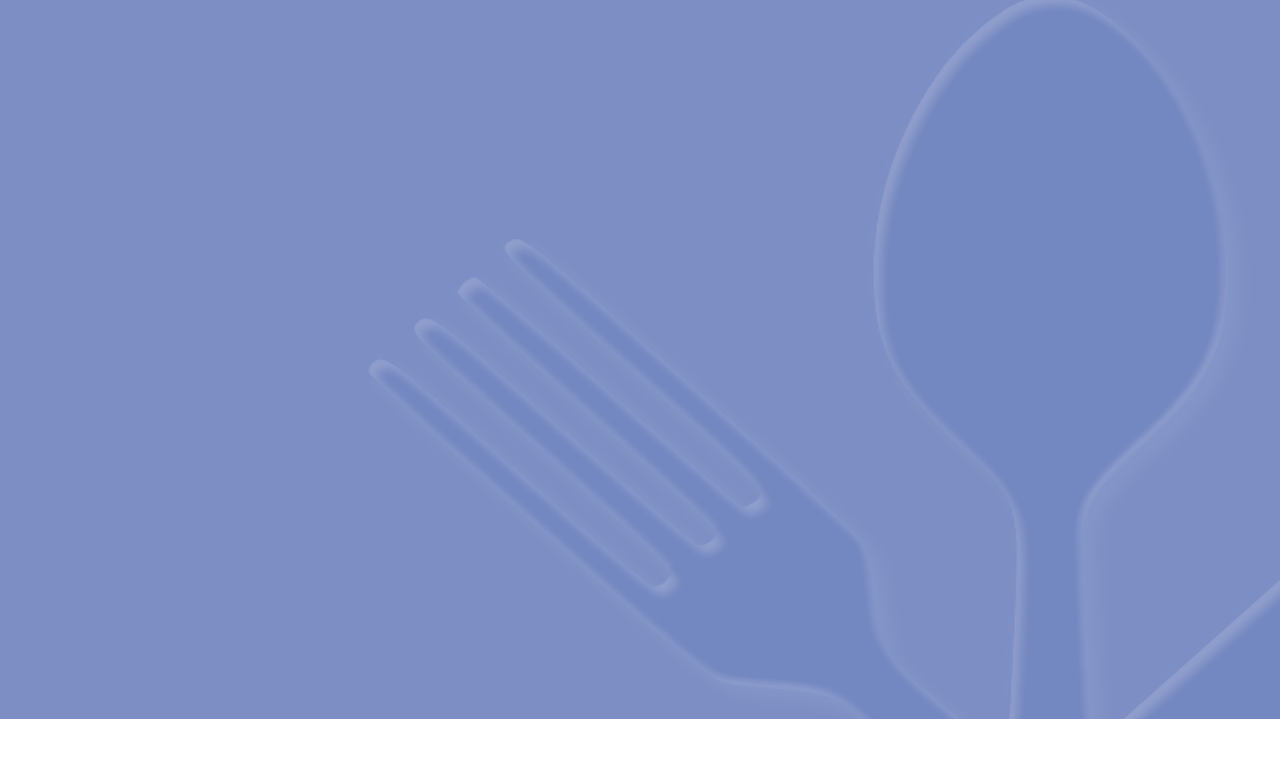
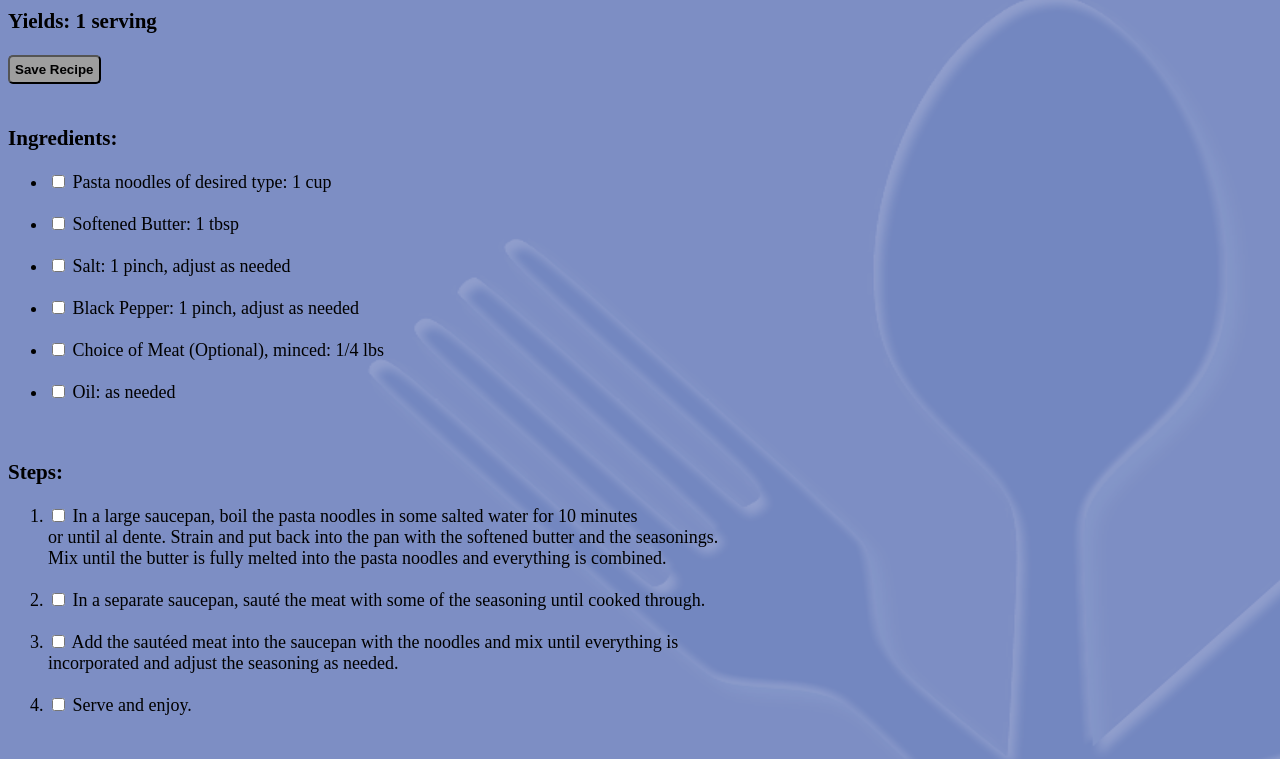
Before and after one commit to RushoBinnabi/RushoBinnabi.github.io, a plain HTML site: page butteredNoodles.html in a window 1280 px wide. Shown: the part 81-840 px from the top of the page. Before the commit the page ends 800 px from the top, so only its background shows below. Drawn offline with Linux system fonts and the light colour scheme; grey boxes are pictures that could not be loaded.

Commit message:
finished the buttered noodles recipe and updated the egg salad sandwich recipe.

```diff
--- a/butteredNoodles.html
+++ b/butteredNoodles.html
@@ -1,14 +1,99 @@
+<!--
+    Name: Rusho Binnabi
+    Date: 2/12/2024
+    Project: Website - Buttered Noodles Recipe
+-->
+
+<!-- this eggSaladSandwich html file contains the html for the egg salad sandwich recipe. -->
+
 <!DOCTYPE html>
 <html lang="en">
 <head>
     <meta charset="UTF-8">
     <title>Buttered Noodles</title>
-    <link rel="stylesheet" href="styles.css">
-    <link rel="stylesheet" type="text/css" href="hideButtons.css" media="print">
-    <link rel="icon" href="icons\icon.ico">
+    <link rel="stylesheet" href="styles.css"> <!-- adds style using external css file. -->
+    <link rel="stylesheet" type="text/css" href="hideButtons.css" media="print"> <!-- hides the buttons when trying to either print the page or saving it. -->
+    <link rel="icon" href="icons\icon.ico"> <!-- adds browser icon. -->
     <meta name="viewport" content="width=device-width, height-device-height, initial-scale=1, maximum-scale=10, minimum-scale=0, user-scalable=yes">
 </head>
 <body class="backgroundImage fullPage">
 
+<!--
+    this div container has the heading for the recipe.
+-->
+
+<div class="textSize">
+    <h1>Buttered Noodles</h1>
+    <h3>Yields: 1 serving</h3>
+    <script type="text/javascript" src="script.js"></script><button type="button" class="mainButtonBorder buttonPadding" onclick="printPage()"><b>Save Recipe</b></button>
+    <br>
+    <br>
+</div>
+
+<!--
+   this ingredients div container has checkboxes set up so that users can check off ingredients and their measurements as they have them.
+-->
+
+<div class="textSize">
+    <h3>Ingredients:</h3>
+    <ul>
+        <li><input type="checkbox" id="butteredNoodlesPastaNoodles" name="butteredNoodlesPastaNoodles" value="">
+            <label for="butteredNoodlesPastaNoodles">Pasta noodles of desired type: 1 cup</label></li>
+        <br>
+        <li><input type="checkbox" id="butteredNoodlesButter" name="butteredNoodlesButter" value="">
+            <label for="butteredNoodlesButter"></label>Softened Butter: 1 tbsp</li>
+        <br>
+        <li><input type="checkbox" id="butteredNoodlesSalt" name="butteredNoodlesSalt" value="">
+            <label for="butteredNoodlesSalt"></label>Salt: 1 pinch, adjust as needed</li>
+        <br>
+        <li><input type="checkbox" id="butteredNoodlesBlackPepper" name="butteredNoodlesBlackPepper" value="">
+            <label for="butteredNoodlesBlackPepper"></label>Black Pepper: 1 pinch, adjust as needed</li>
+        <br>
+        <li><input type="checkbox" id="butteredNoodlesMeat" name="butteredNoodlesMeat" value="">
+            <label for="butteredNoodlesMeat">Choice of Meat (Optional), minced: 1/4 lbs</label></li>
+        <br>
+        <li><input type="checkbox" id="butteredNoodlesOil" name="butteredNoodlesOil" value="">
+            <label for="butteredNoodlesOil">Oil: as needed</label></li>
+    </ul>
+</div>
+<br>
+
+<!--
+   this steps div container has checkboxes set up so that users can check off the steps to making the recipe as they do them.
+-->
+
+<div class="textSize">
+    <h3>Steps:</h3>
+    <ol class="textAlignment">
+        <li><input type="checkbox" id="butteredNoodlesStep1" name="butteredNoodlesStep1" value="">
+            <label for="butteredNoodlesStep1">In a large saucepan, boil the pasta noodles in some salted water for 10 minutes <br>
+                    or until al dente. Strain and put back into the pan with the softened butter and the seasonings. <br>
+                    Mix until the butter is fully melted into the pasta noodles and everything is combined.</label></li>
+        <br>
+        <li><input type="checkbox" id="butteredNoodlesStep2" name="butteredNoodlesStep2" value="">
+            <label for="butteredNoodlesStep2">In a separate saucepan, sauté the meat with some of the seasoning until cooked through.</label></li>
+        <br>
+        <li><input type="checkbox" id="butteredNoodlesStep3" name="butteredNoodlesStep3" value="">
+            <label for="butteredNoodlesStep3">Add the sautéed meat into the saucepan with the noodles and mix until everything is <br>
+                    incorporated and adjust the seasoning as needed.</label></li>
+        <br>
+        <li><input type="checkbox" id="butteredNoodlesStep4" name="butteredNoodlesStep4" value="">
+            <label for="butteredNoodlesStep4">Serve and enjoy.</label></li>
+    </ol>
+</div>
+<br>
+
+<!--
+    this buttons div class handles all the javascript functionality for redirecting pages.
+-->
+
+<div class="buttons middleButtons">
+    <br>
+    <h3><script type="text/javascript" src="script.js"></script><button class="mainButtonBorder buttonPadding" id="butteredNoodlesPictures" onclick="butteredNoodlePictures()"><b>Pictures</b></button></h3>
+    <h3><script type="text/javascript" src="script.js"></script><button class="mainButtonBorder buttonPadding" id="backToRecipes" onclick="recipes()"><b>Back to Recipes</b></button></h3>
+    <h3><script type="text/javascript" src="script.js"></script><button class="mainButtonBorder buttonPadding" id="backToHomepage" onclick="homepage()"><b>Back to Homepage</b></button></h3>
+    <br>
+</div>
+
 </body>
 </html>
```
Also changed, not shown: eggSaladSandwich.html (+35 -5 lines).
